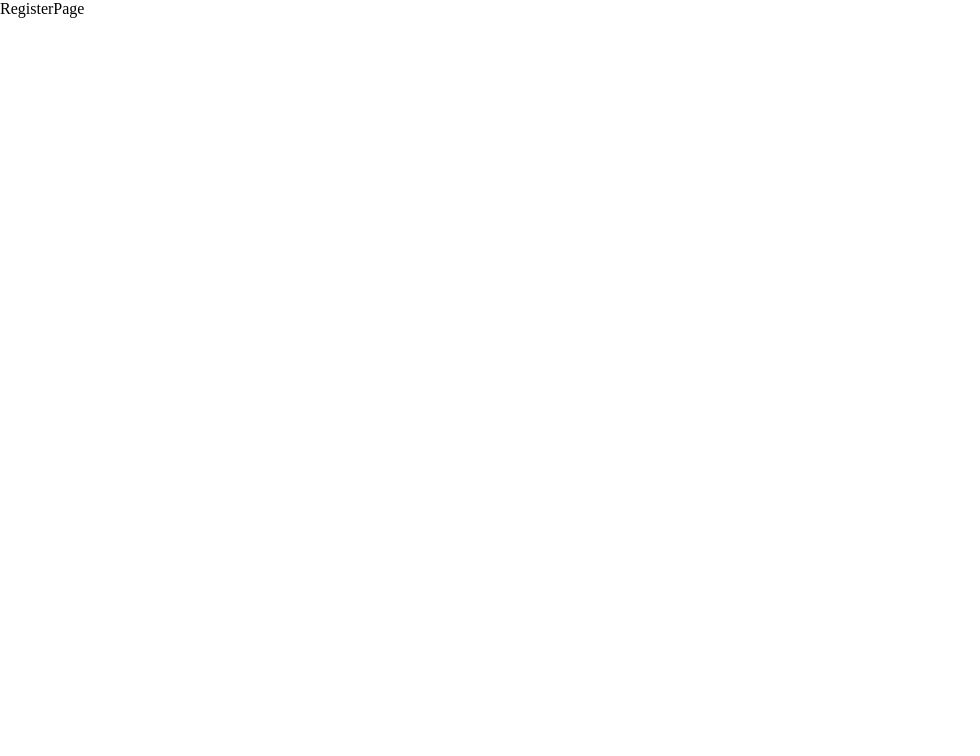
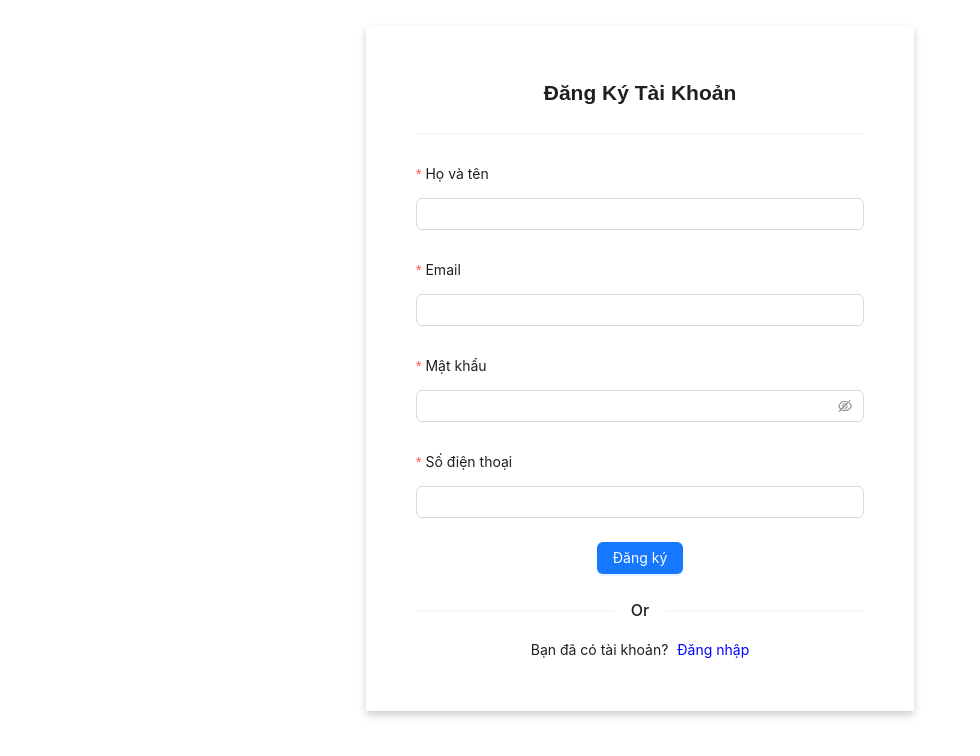
Before and after one commit to Deus114/bookstore_react_typescript, a React (Vite) app: page /register in a window 1280 px wide. Shown: the top 756 px of the page, without its empty margins (0-980 px from the left). Built offline with nearby package versions, Linux system fonts and the light colour scheme.

Commit message:
login & register page + config axios

```diff
--- a/package.json
+++ b/package.json
@@ -12,6 +12,9 @@
     "preview": "vite preview"
   },
   "dependencies": {
+    "@ant-design/icons": "5.5.1",
+    "antd": "5.21.6",
+    "axios": "^1.8.2",
     "react": "18.3.1",
     "react-dom": "18.3.1",
     "react-router-dom": "^7.3.0",
--- a/src/main.tsx
+++ b/src/main.tsx
@@ -10,12 +10,18 @@
 import LoginPage from './pages/client/auth/login';
 import RegisterPage from './pages/client/auth/register';
 import './styles/global.scss'
+import HomePage from 'pages/client/home';
+import { App } from 'antd';
 
 const router = createBrowserRouter([
   {
     path: "/",
     element: <Layout />,
     children: [
+      {
+        index: true,
+        element: <HomePage />
+      },
       {
         path: "/book",
         element: <BookPage />
@@ -38,7 +44,8 @@
 
 createRoot(document.getElementById('root')!).render(
   <StrictMode>
-    {/* <App /> */}
-    <RouterProvider router={router} />
+    <App>
+      <RouterProvider router={router} />
+    </App>
   </StrictMode>,
 )
--- a/src/pages/client/auth/login.tsx
+++ b/src/pages/client/auth/login.tsx
@@ -1,9 +1,97 @@
+import type { FormProps } from 'antd';
+import { App, Button, Divider, Form, Input } from 'antd';
+import { useState } from 'react';
+import { useNavigate } from 'react-router-dom';
+import { loginApi, registerApi } from 'services/api';
+
+
+type FieldType = {
+    username: string;
+    password: string;
+};
+
 const LoginPage = () => {
+    const navigate = useNavigate();
+    const [isSubmit, setIsSubmit] = useState(false);
+    const { message, notification } = App.useApp();
+
+    const onFinish: FormProps<FieldType>['onFinish'] = async (values) => {
+        setIsSubmit(true);
+        const { username, password } = values;
+
+        const res = await loginApi(username, password);
+        if (res?.data) {
+            localStorage.setItem("access_token", res.data.accessToken)
+            message.success("Đăng nhập thành công!");
+            navigate("/");
+        } else {
+            notification.error({
+                message: "Có lỗi xảy ra!",
+                description:
+                    res.message && Array.isArray(res.message) ? res.message[0] : res.message
+            });
+        }
+        setIsSubmit(false);
+    };
+
+    const onFinishFailed: FormProps<FieldType>['onFinishFailed'] = (errorInfo) => {
+        console.log('Failed:', errorInfo);
+    };
+
     return (
-        <div>
-            LoginPage
+        <div className='register' style={{ padding: '50px' }}>
+            <h2 style={{ textAlign: 'center' }} className='text text-large'>Đăng Nhập</h2>
+            <Divider />
+            <Form
+                name="basic"
+                labelCol={{ span: 6 }}
+                style={{ maxWidth: 600, margin: '0 auto' }}
+                initialValues={{ remember: true }}
+                onFinish={onFinish}
+                onFinishFailed={onFinishFailed}
+                autoComplete="off"
+            >
+                <Form.Item<FieldType>
+                    labelCol={{ span: '24' }}
+                    label="Email"
+                    name="username"
+                    rules={[
+                        { required: true, message: 'Hãy nhập email!' },
+                        { type: "email", message: 'Email không đúng định dạng!' }
+                    ]}
+                >
+                    <Input />
+                </Form.Item>
+
+                <Form.Item<FieldType>
+                    labelCol={{ span: '24' }}
+                    label="Mật khẩu"
+                    name="password"
+                    rules={[{ required: true, message: 'Hãy nhập mật khẩu!' }]}
+                >
+                    <Input.Password />
+                </Form.Item>
+
+                <Form.Item
+                    style={{ display: 'flex', justifyContent: 'center' }}
+                    wrapperCol={{ span: 24 }}
+                >
+                    <Button type="primary" htmlType="submit"
+                        loading={isSubmit}
+                        disabled={isSubmit}
+                    >
+                        Đăng nhập
+                    </Button>
+                </Form.Item>
+                <Divider>Or</Divider>
+                <p className='text text-normal' style={{ textAlign: 'center' }}>
+                    Chưa có tài khoản?
+                    <span className='navigate' onClick={() => navigate('/register')}>Đăng ký</span>
+                </p>
+            </Form>
+
         </div>
-    )
+    );
 }
 
 export default LoginPage;
--- a/src/pages/client/auth/register.tsx
+++ b/src/pages/client/auth/register.tsx
@@ -1,9 +1,111 @@
+import type { FormProps } from 'antd';
+import { App, Button, Divider, Form, Input } from 'antd';
+import { useState } from 'react';
+import { useNavigate } from 'react-router-dom';
+import { registerApi } from 'services/api';
+
+
+type FieldType = {
+    fullName: string;
+    password: string;
+    email: string;
+    phone: string;
+};
+
 const RegisterPage = () => {
+    const navigate = useNavigate();
+    const [isSubmit, setIsSubmit] = useState(false);
+    const { message } = App.useApp();
+
+    const onFinish: FormProps<FieldType>['onFinish'] = async (values) => {
+        setIsSubmit(true);
+        const { fullName, email, password, phone } = values;
+
+        const res = await registerApi(fullName, email, password, phone);
+        if (res.data) {
+            message.success("Đăng ký thành công!");
+            navigate("/login");
+        } else {
+            message.error(res.message);
+        }
+        setIsSubmit(false);
+    };
+
+    const onFinishFailed: FormProps<FieldType>['onFinishFailed'] = (errorInfo) => {
+        console.log('Failed:', errorInfo);
+    };
+
     return (
-        <div>
-            RegisterPage
+        <div className='register' style={{ padding: '50px' }}>
+            <h2 style={{ textAlign: 'center' }} className='text text-large'>Đăng Ký Tài Khoản</h2>
+            <Divider />
+            <Form
+                name="basic"
+                labelCol={{ span: 6 }}
+                style={{ maxWidth: 600, margin: '0 auto' }}
+                initialValues={{ remember: true }}
+                onFinish={onFinish}
+                onFinishFailed={onFinishFailed}
+                autoComplete="off"
+            >
+                <Form.Item
+                    labelCol={{ span: '24' }}
+                    label="Họ và tên"
+                    name="fullName"
+                    rules={[{ required: true, message: 'Hãy nhập họ và tên!' }]}
+                >
+                    <Input />
+                </Form.Item>
+                <Form.Item
+                    labelCol={{ span: '24' }}
+                    label="Email"
+                    name="email"
+                    rules={[
+                        { required: true, message: 'Hãy nhập email!' },
+                        { type: "email", message: 'Email không đúng định dạng!' }
+                    ]}
+                >
+                    <Input />
+                </Form.Item>
+
+                <Form.Item
+                    labelCol={{ span: '24' }}
+                    label="Mật khẩu"
+                    name="password"
+                    rules={[{ required: true, message: 'Hãy nhập mật khẩu!' }]}
+                >
+                    <Input.Password />
+                </Form.Item>
+
+                <Form.Item
+                    labelCol={{ span: '24' }}
+                    label="Số điện thoại"
+                    name="phone"
+                    rules={[{ required: true, message: 'Hãy nhập số diện thoại!' }]}
+                >
+                    <Input />
+                </Form.Item>
+
+                <Form.Item
+                    style={{ display: 'flex', justifyContent: 'center' }}
+                    wrapperCol={{ span: 24 }}
+                >
+                    <Button type="primary" htmlType="submit"
+                        loading={isSubmit}
+                        disabled={isSubmit}
+                    >
+                        Đăng ký
+                    </Button>
+                </Form.Item>
+                <Divider>Or</Divider>
+                <p className='text text-normal' style={{ textAlign: 'center' }}>
+                    Bạn đã có tài khoản?
+                    <span className='navigate' onClick={() => navigate('/login')}>Đăng nhập</span>
+                </p>
+            </Form>
+
         </div>
-    )
+    );
 }
 
 export default RegisterPage;
--- /dev/null
+++ b/src/services/api.ts
@@ -0,0 +1,11 @@
+import axios from "services/axios.customize"
+
+export const loginApi = (username: string, password: string) => {
+    const backendUrl = "/api/v1/auth/login";
+    return axios.post<IBackendRes<ILogin>>(backendUrl, { username, password });
+};
+
+export const registerApi = (fullName: string, email: string, password: string, phone: string) => {
+    const backendUrl = "/api/v1/user/register";
+    return axios.post<IBackendRes<IRegister>>(backendUrl, { fullName, email, password, phone });
+};
--- /dev/null
+++ b/src/services/axios.customize.ts
@@ -0,0 +1,33 @@
+import axios from "axios";
+
+const instance = axios.create({
+    baseURL: import.meta.env.VITE_BACKEND_URL,
+});
+
+// Add a request interceptor
+instance.interceptors.request.use(function (config) {
+    // Do something before request is sent
+    return config;
+}, function (error) {
+    // Do something with request error
+    return Promise.reject(error);
+});
+
+// Add a response interceptor
+instance.interceptors.response.use(function (response) {
+    // Any status code that lie within the range of 2xx cause this function to trigger
+    // Do something with response data
+    if (response && response.data)
+        return response.data;
+
+    return response;
+}, function (error) {
+    // Any status codes that falls outside the range of 2xx cause this function to trigger
+    // Do something with response error
+    if (error && error.response && error.response.data)
+        return error.response.data;
+
+    return Promise.reject(error);
+});
+
+export default instance;
--- a/src/styles/global.scss
+++ b/src/styles/global.scss
@@ -1,3 +1,24 @@
 * {
     margin: 0;
 }
+
+.register {
+    box-shadow: 0 4px 8px 0 rgba(0, 0, 0, 0.2);
+    max-width: 35%;
+    margin: auto;
+    font-family: arial;
+    padding: 10px;
+    margin-top: 2%;
+    margin-bottom: 5%;
+    background-color: white;
+
+    .navigate {
+        margin-left: 2%;
+        color: blue;
+
+        &:hover {
+            cursor: pointer;
+            opacity: 0.6;
+        }
+    }
+}
--- /dev/null
+++ b/src/types/axios.d.ts
@@ -0,0 +1,5 @@
+import axios from 'axios';
+
+declare module 'axios' {
+    export interface AxiosResponse<T = any> extends Promise<T> { }
+}
--- a/tsconfig.app.json
+++ b/tsconfig.app.json
@@ -26,6 +26,9 @@
       "style/*": [
         "./src/styles/*"
       ],
+      "services/*": [
+        "./src/services/*"
+      ],
     },
     /* Bundler mode */
     "moduleResolution": "bundler",
```
Also changed, not shown: src/types/global.d.ts (added, +39 -0 lines), 2 other files (tests, documents, lock files or other folders).
